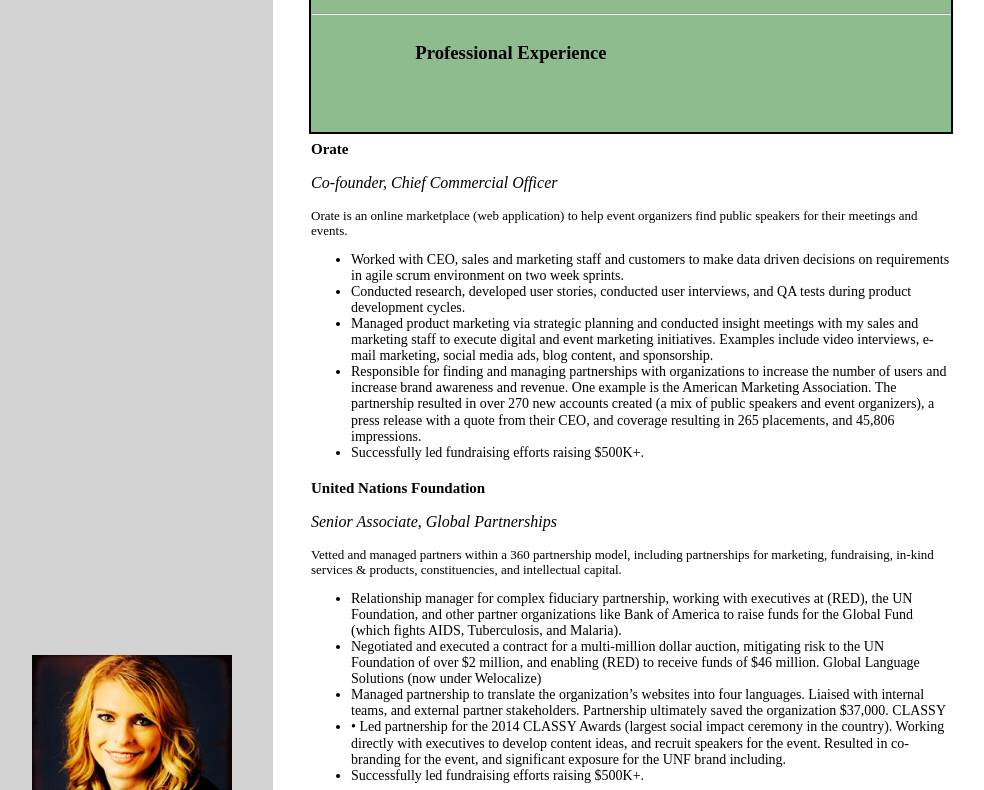
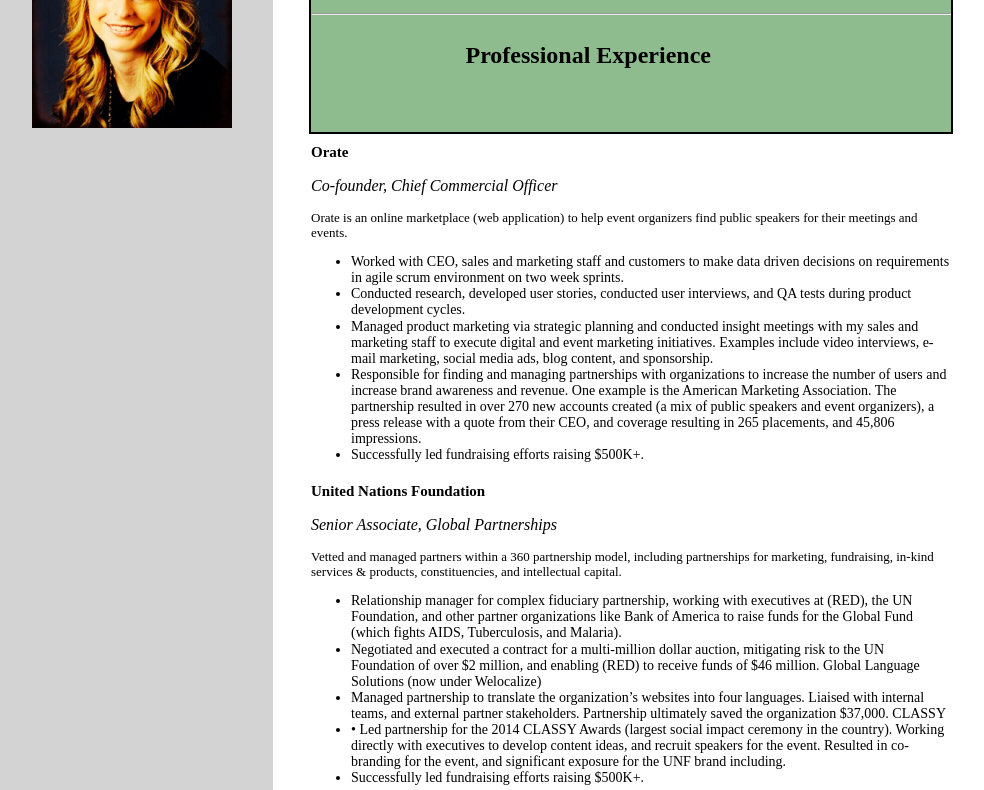
Before and after one commit to Capras/T1, a plain HTML site: page scresume.html in a window 1280 px wide. Shown: the part 80-870 px from the top of the page, without its empty margins (9-993 px from the left). Drawn offline with Linux system fonts and the light colour scheme.

Commit message:
otra vez

```diff
--- a/css/style.css
+++ b/css/style.css
@@ -10,8 +10,9 @@
 .picture {
   width: 200px;
   height: 200px;
-  position: relative;
-  align-items: top;
+  top: 1%;
+  margin-left: -100px;
+  position: absolute;
 }
 
 }
@@ -48,7 +49,7 @@
 
 }
 .center {
-  text-align: center;
+  text-align: right;
 }
 
 .ribbon span {
--- a/scresume.html
+++ b/scresume.html
@@ -18,10 +18,10 @@
   <div class= "rectangle1"> <div>Sara Capra</div>
 <hr>
 
-    <div class= "rectangle2"> <div><h3 class="center">Professional Experience</h3></div>
+    <div class= "rectangle2"> <div><h2 class="center">Professional Experience</h2></div>
   </div>
 
-       <h2 class="Orate">Orate</h2>
+       <h3 class="Orate">Orate</h3>
        <p class="title1">Co-founder, Chief Commercial Officer</p>
 
      <div class="title1 description" style="font-style: normal;font-size:13">Orate is an online marketplace (web application) to help event organizers find public speakers for their meetings and events.</li>
```
